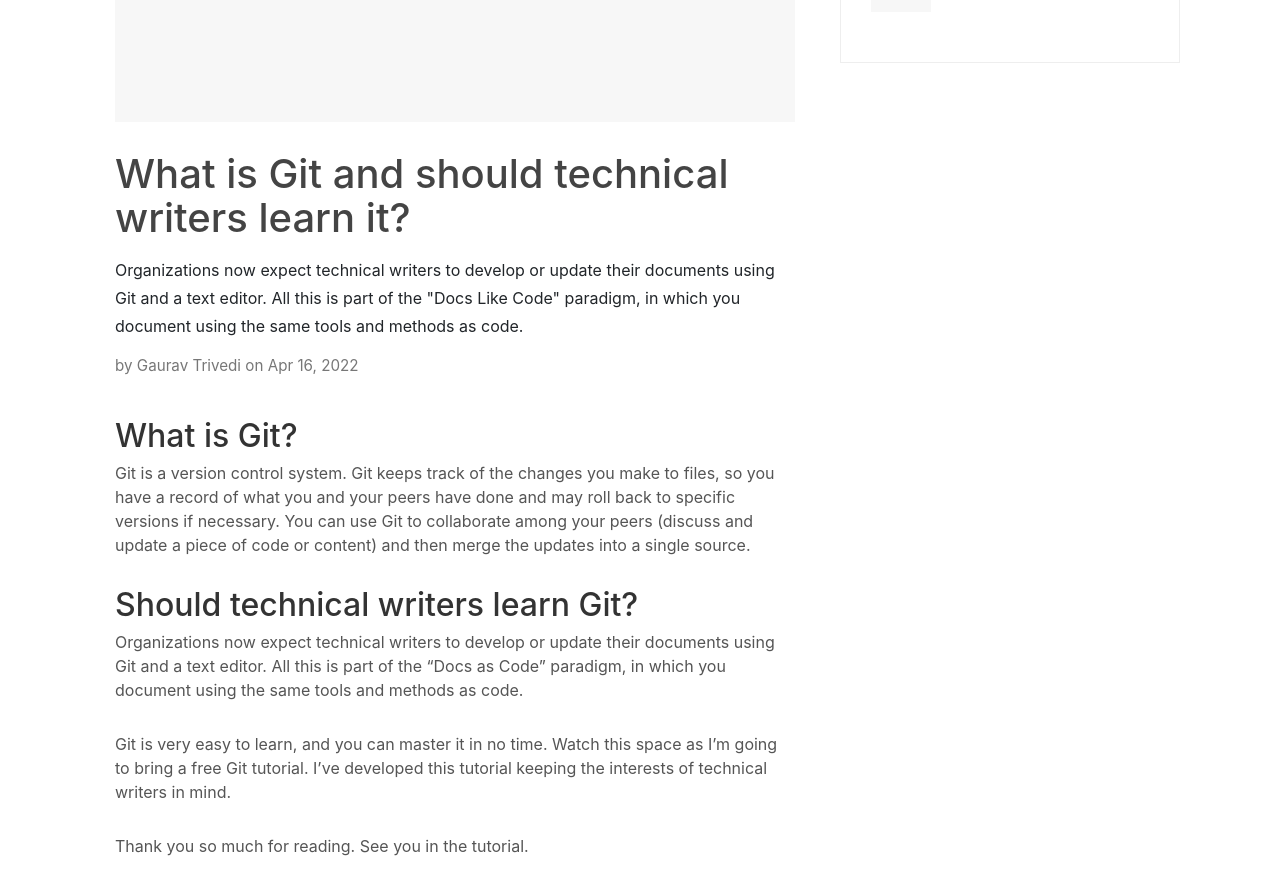
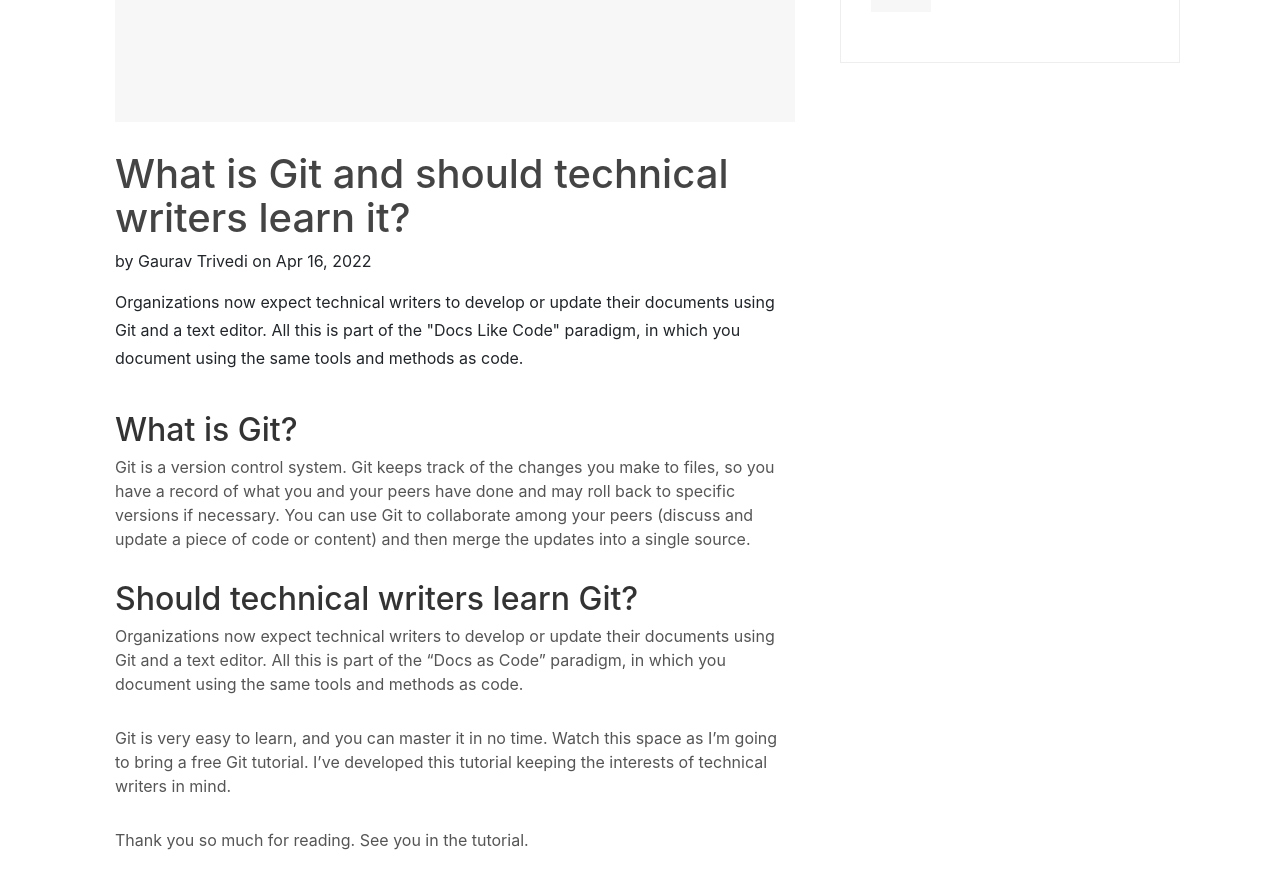
Before and after one commit to gautriv/gautriv.github.io, a Jekyll site: the page built from _posts/2022-04-16-git-technical-writer.md, in a window 1280 px wide and 900 px high, scrolled down 519 px. Shown: the top 895 px of the window. Built offline with Jekyll 4.4.1, drawn with Linux system fonts in a browser that asks for light colours; nearby versions of some CDN libraries; comment, search, counter and statistics services are not loaded.

Commit message:
upadted content

```diff
--- a/_layouts/posts.html
+++ b/_layouts/posts.html
@@ -20,10 +20,10 @@
                             </div>
                         </div>
                         <h1>{{ page.title }}<a href="#"><i class="fa fa-bookmark-o"></i></a></h1>
-                        {% if page.description %}<div class="summary">{{page.description}}</div> {% endif %}
-                        <p class="post-meta">
                             <time datetime="{{ page.date | date_to_xmlschema }}" itemprop="datePublished">by {{page.author}} on {{ page.date | date: "%b %-d, %Y" }}</time>
                             <meta content="{{ modified | date_to_xmlschema }}" itemprop="dateModified" />
+                            {% if page.description %}<div class="summary">{{page.description}}</div> {% endif %}
+                        <p class="post-meta">
                         <div class="post-body">
                             <p class="lead">
                                 {{content}}
```
